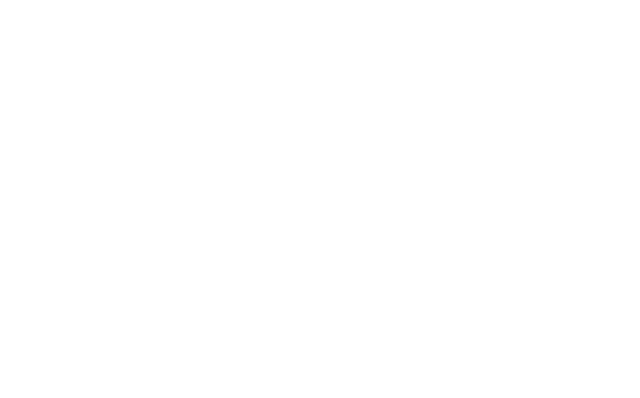
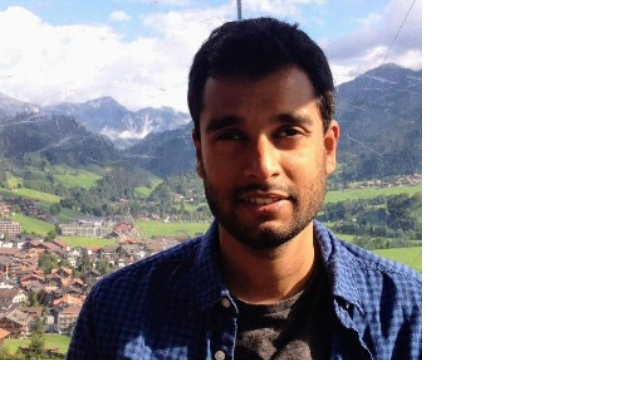
Before and after one commit to kun-shukla/ci-resume-bootstrap-project, a plain HTML site: page index.html in a window 1280 px wide. Shown: the whole page, without its empty margins (0-640 px from the left). Drawn offline with nearby package versions, Linux system fonts and the light colour scheme.

Commit message:
Add profile image to header

```diff
--- a/assets/css/style.css
+++ b/assets/css/style.css
@@ -0,0 +1,13 @@
+@import url("https://fonts.googleapis.com/css2?family=Roboto:100,200,300,400,500,600,700|Exo:100,200,300,400,500,600,700");
+
+header {
+  margin: 0;
+}
+
+.logo {
+  background: url("../images/kunal.jpg") no-repeat center / cover;
+  min-height: 360px;
+  transition: all 0.5s ease-in-out;
+  -moz-transition: all 0.5s ease-in-out;
+  -webkit-transition: all 0.5s ease-in-out;
+}
--- a/index.html
+++ b/index.html
@@ -10,11 +10,19 @@
     <link rel="stylesheet"
         href="https://cdn.jsdelivr.net/npm/@fortawesome/fontawesome-free@6.2.1/css/fontawesome.min.css"
         integrity="sha384-QYIZto+st3yW+o8+5OHfT6S482Zsvz2WfOzpFSXMF9zqeLcFV0/wlZpMtyFcZALm" crossorigin="anonymous">
+    <link rel="stylesheet" href="assets/css/style.css">
     <title>Kunal</title>
 </head>
 
 <body>
     <header>
+        <div class="row">
+            <a href="index.html" class="col-md-4 logo">
+            </a>
+            <div class="col-md-8">
+
+            </div>
+        </div>
 
     </header>
 
```
Also changed, not shown: assets/images/kunal.jpg (added).
